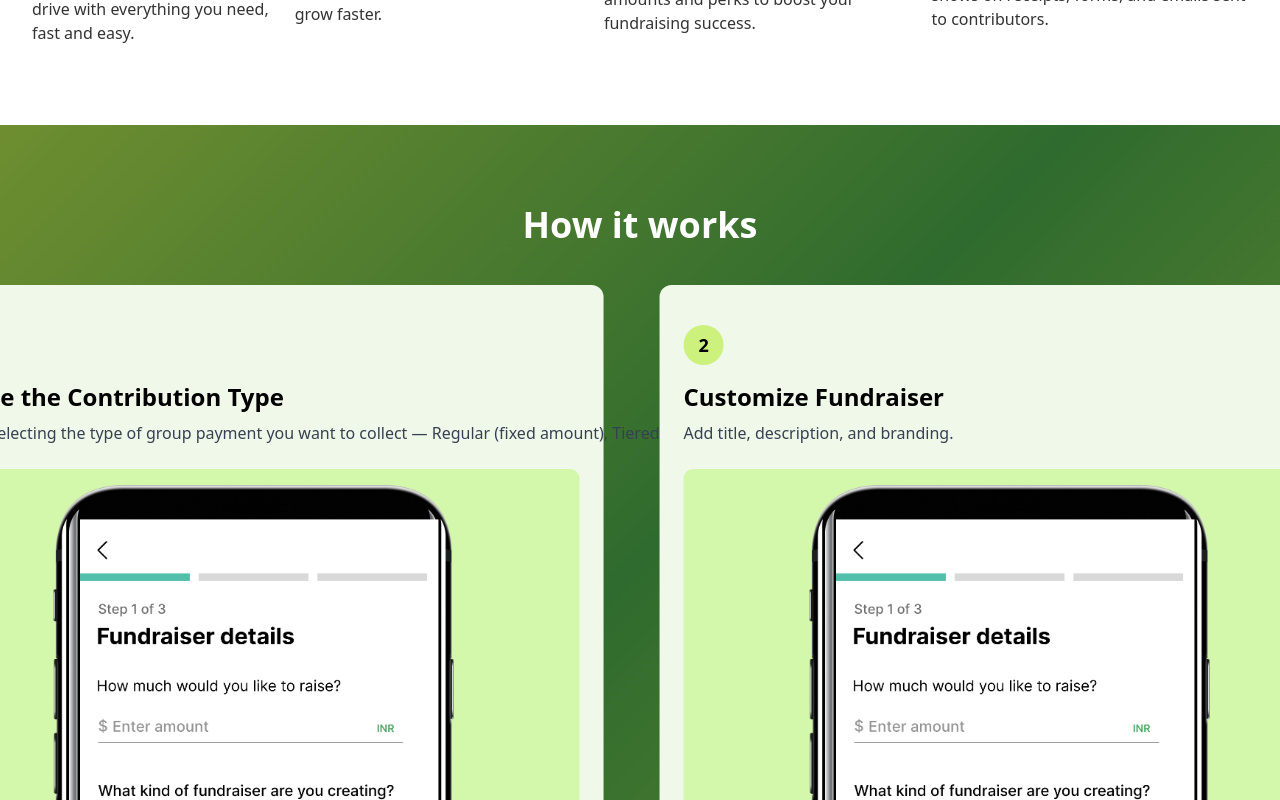
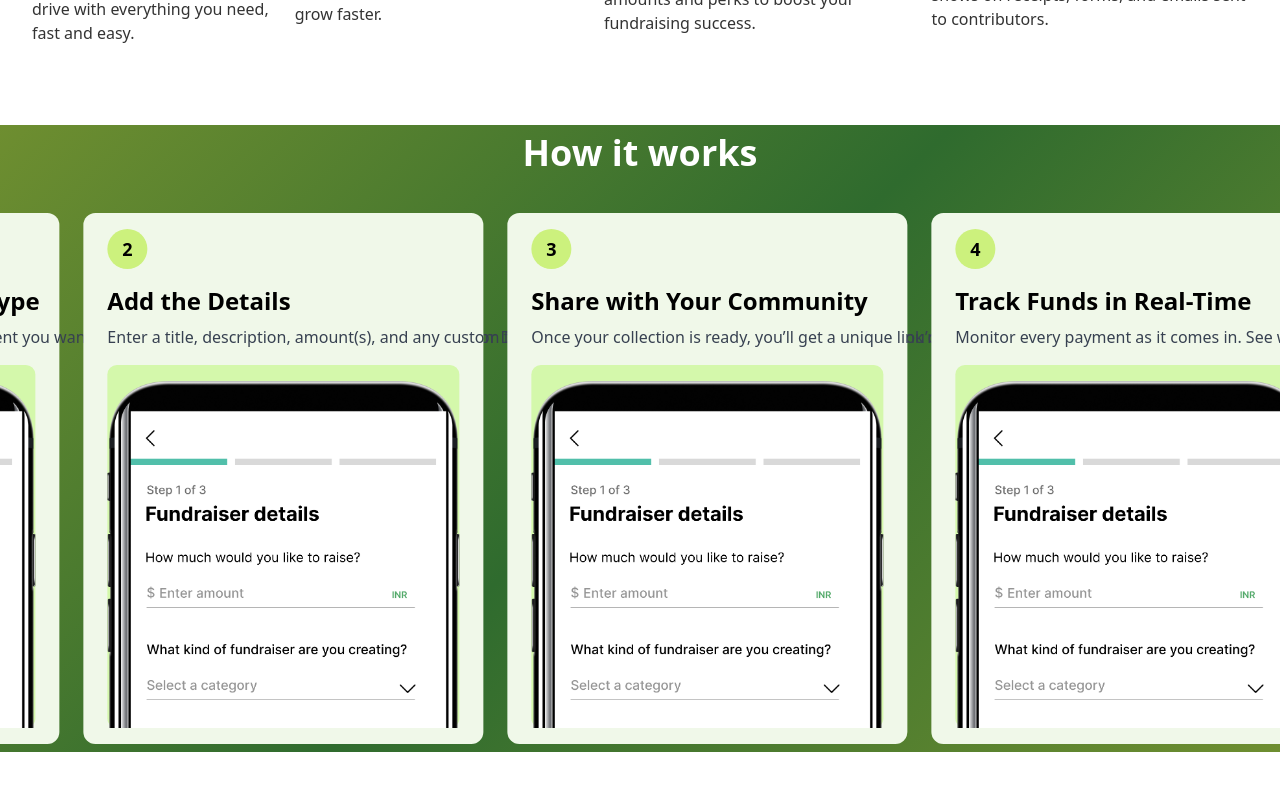
Before and after one commit to kolekto-ng/kolekto-fe-old, a React (Vite) app: page / in a window 1280 px wide. Shown: the part 1700-2500 px from the top of the page. Built offline with nearby package versions, Linux system fonts and the light colour scheme; no server answers.

Commit message:
done with landing pagw

```diff
--- a/package.json
+++ b/package.json
@@ -41,6 +41,7 @@
     "@radix-ui/react-tooltip": "^1.1.4",
     "@supabase/supabase-js": "^2.49.4",
     "@tanstack/react-query": "^5.56.2",
+    "aos": "^2.3.4",
     "axios": "^1.9.0",
     "class-variance-authority": "^0.7.1",
     "clsx": "^2.1.1",
--- a/src/components/lpMain/hero/Hero.tsx
+++ b/src/components/lpMain/hero/Hero.tsx
@@ -1,4 +1,4 @@
-import React from 'react'
+import React, { useEffect, useRef } from 'react'
 import { Link, Star } from 'lucide-react'
 import avatar1 from '../../../assets/avatar1.png'
 import avatar2 from '../../../assets/avatar2.png'
@@ -8,8 +8,7 @@ import paystack from '../../../assets/paystack.png'
 import collectionSvg from '../../../assets/collector-svg.svg'
 import IIH from '../../../assets/iih.png'
 import heroImage from '../../../assets/hero-image.png'
-import '../hwWorks/works.css'
-
+import './hero.css'
 const Hero = () => {
 
     const logos = [
@@ -135,17 +134,18 @@ const Hero = () => {
             { /* logo strip */}
             <div className='bg-white w-full min-[300px]: overflow-hidden border-t border-gray-100 py-8 mt-9'>
                 <div className='marquee-wrapper px-4 sm:px-6 lg:px-8'>
-                    <div className='marquee-content'>
+                    <div className='marquee-content' >
                         {/* original items */}
                         {logos.map((logo, i) => (
                             <React.Fragment key={i}>
 
                                 <div className='marquee-item'>
-                                    <img src={logo.src} alt='Paystack-logo' width={120} height={40} className='h-8 sm:h-10 lg:h-12 w-auto object-contain' />
+                                    <img src={logo.src} alt='Paystack-logo' width={100} height={100} className='w-[10ox] object-cover' />
                                 </div>
                                 <div className='marquee-item'>
-                                    <img src={logo.src} alt='Paystack-logo' width={120} height={40} className='h-8 sm:h-10 lg:h-12 w-auto object-contain' />
+                                    <img src={logo.src} alt='Paystack-logo' width={100} height={100} className='w-[10ox] object-cover' />
                                 </div>
+
                                 {/* Add more logos here if needed */}
                             </React.Fragment>
                         ))}
--- /dev/null
+++ b/src/components/lpMain/hero/hero.css
@@ -0,0 +1,29 @@
+.marquee-wrapper {
+  position: relative;
+  overflow: hidden;
+  width: 100%;
+}
+
+.marquee-content {
+  display: flex;
+  white-space: nowrap;
+  animation: scroll-left 4s linear infinite;
+}
+
+.marquee-item {
+  flex: 0 0 auto;
+  margin-right: 2rem;
+}
+
+@keyframes scroll-left {
+  0% {
+    transform: translateX(0%);
+  }
+  100% {
+    transform: translateX(-50%);
+  }
+}
+
+.poppins {
+  font-family: "Poppins", sans-serif;
+}
--- a/src/components/lpMain/hwWorks/HowItWorks.tsx
+++ b/src/components/lpMain/hwWorks/HowItWorks.tsx
@@ -1,67 +1,74 @@
-import React, { useEffect, useRef } from 'react'
-import contributeImage from '../../../assets/contribut.png'
-import './works.css'
-
+import React, { useEffect, useRef } from 'react';
+import contributeImage from '../../../assets/contribut.png';
+import './works.css';
 
 const steps = [
     {
         id: 1,
         title: "Choose the Contribution Type",
         desc: "Start by selecting the type of group payment you want to collect — Regular (fixed amount), Tiered pricing, or Donation-based.",
-        img: contributeImage, // dummy path
+        img: contributeImage,
     },
-    { id: 2, title: "Customize Fundraiser", desc: "Add title, description, and branding.", img: contributeImage },
-    { id: 3, title: "Invite Contributors", desc: "Share the link with friends or team.", img: contributeImage },
-    { id: 4, title: "Track Progress", desc: "Monitor contributions in real-time.", img: contributeImage },
+    {
+        id: 2,
+        title: "Add the Details",
+        desc: "Enter a title, description, amount(s), and any custom fields like name, matric number, phone number, etc. You’re in full control of the setup.",
+        img: contributeImage,
+    },
+    {
+        id: 3,
+        title: "Share with Your Community",
+        desc: "Once your collection is ready, you’ll get a unique link or QR code. Share it easily via WhatsApp, X (Twitter), Instagram, or email. Contributors can pay instantly—no sign-up required.",
+        img: contributeImage,
+    },
+    {
+        id: 4,
+        title: "Track Funds in Real-Time",
+        desc: "Monitor every payment as it comes in. See who contributed, how much has been raised, and what’s available—all from your live dashboard.",
+        img: contributeImage,
+    },
+    {
+        id: 5,
+        title: "Withdraw Safely",
+        desc: "Withdraw funds anytime with clear, transparent breakdowns. Kolekto uses Paystack’s trusted payment infrastructure to keep every transaction secure.",
+        img: contributeImage,
+    },
 ];
 
+const HowItWorks = () => {
+    const marqueeRef = useRef(null);
 
-const HowItWorks = () => {
+    useEffect(() => {
+        const root = document.documentElement;
+        const marquee = marqueeRef.current;
 
-    // const scrollRef = useRef(null);
+        if (!marquee) return;
 
-    // useEffect(() => {
-    //     const scrollContainer = scrollRef.current;
-    //     if (!scrollContainer) return;
+        const count = steps.length;
+        root.style.setProperty("--marquee-elements", count.toString());
 
-    //     const scrollStep = 700; // Adjust based on card width
-    //     const delay = 3000; // 3 seconds
-    //     let currentScroll = 0;
-
-    //     const scrollInterval = setInterval(() => {
-    //         if (scrollContainer.scrollLeft + scrollContainer.offsetWidth >= scrollContainer.scrollWidth) {
-    //             // Reset to beginning
-    //             scrollContainer.scrollTo({ left: 0, behavior: "smooth" });
-    //             currentScroll = 0;
-    //         } else {
-    //             // Scroll right by one card
-    //             currentScroll += scrollStep;
-    //             scrollContainer.scrollTo({ left: currentScroll, behavior: "smooth" });
-    //         }
-    //     }, delay);
-
-    //     return () => clearInterval(scrollInterval);
-    // }, []);
+        const childrenArray = Array.from(marquee.children).slice(0, count);
+        childrenArray.forEach((child) => {
+            const clone = child.cloneNode(true);
+            marquee.appendChild(clone);
+        });
+    }, []);
 
     return (
-        <section className='marquee-wrapper [background:linear-gradient(135deg,_#6e8e30,_#2f6b2e,_#6e8e30)] bg-cover bg-center bg-no-repeat py-20 px-4 text-white'>
-            <h2 className='font-semibold text-4xl text-center mb-10'>How it works</h2>
+        <section className="marquee [background:linear-gradient(135deg,#6e8e30,#2f6b2e,#6e8e30)] py-2 px-4 text-white">
+            <h2 className="font-semibold text-4xl text-center mb-10">How it works</h2>
 
-            <div
-                className={`marquee-content flex gap-6 px-2 md:px-6`}
-            >
+            <div className="marquee-content flex gap-6 px-2 md:px-6" ref={marqueeRef}>
                 {steps.map((step) => (
                     <div
                         key={step.id}
-                        className="marquee-item shrink-0 bg-[#f0f8e9] px-6 py-10 rounded-xl w-[90vw] max-w-[700px] text-left"
+                        className="inline-block bg-[#f0f8e9] px-6 py-4 space-y-4 rounded-xl min-w-[400px] w-full max-w-[700px] text-left"
                     >
-                        <div className="mb-6">
+                        <div>
                             <div className="w-10 h-10 flex items-center justify-center rounded-full bg-[#ccf17d] text-black font-bold text-lg">
                                 {step.id}
                             </div>
-                            <h3 className="text-xl md:text-2xl font-bold mt-4 text-black">
-                                {step.title}
-                            </h3>
+                            <h3 className="text-xl md:text-2xl font-bold mt-4 text-black">{step.title}</h3>
                             <p className="text-gray-700 mt-2">{step.desc}</p>
                         </div>
 
@@ -71,7 +78,7 @@ const HowItWorks = () => {
                                 height={300}
                                 src={step.img}
                                 alt="contribute"
-                                className="object-contain"
+                                className="object-contain flex-1"
                             />
                         </div>
                     </div>
--- a/src/components/lpMain/hwWorks/works.css
+++ b/src/components/lpMain/hwWorks/works.css
@@ -1,29 +1,44 @@
-.marquee-wrapper {
+:root {
+  --marquee-width: 100vw;
+  --marquee-height: 20vh;
+  --marquee-elements-displayed: 5;
+  --marquee-element-width: calc(
+    var(--marquee-width) / var(--marquee-elements-displayed)
+  );
+  --marquee-animation-duration: calc(var(--marquee-elements) * 3s);
+}
+
+.marquee {
+  width: var(--marquee-width);
+  overflow: hidden;
   position: relative;
-  overflow: hidden;
-  width: 100%;
 }
 
 .marquee-content {
   display: flex;
-  white-space: nowrap;
-  animation: scroll-left 30s linear infinite;
+  animation: scrolling var(--marquee-animation-duration) linear infinite;
 }
 
-.marquee-item {
-  flex: 0 0 auto;
-  margin-right: 2rem;
-}
-
-@keyframes scroll-left {
+@keyframes scrolling {
   0% {
-    transform: translateX(0%);
+    transform: translateX(0);
   }
   100% {
-    transform: translateX(-50%);
+    transform: translateX(
+      calc(-1 * var(--marquee-element-width) * var(--marquee-elements))
+    );
   }
 }
 
-.poppins {
-  font-family: "Poppins", sans-serif;
+@media (max-width: 600px) {
+  html {
+    /* font-size: 12px; */
+  }
+
+  :root {
+    --marquee-width: 100vw;
+    --marquee-height: 18vh;
+    --marquee-animation-duration: calc(var(--marquee-elements) * 8s);
+    --marquee-elements-displayed: 1; /* reduce visible items */
+  }
 }
```
Also changed, not shown: 1 other file (tests, documents, lock files or other folders).
